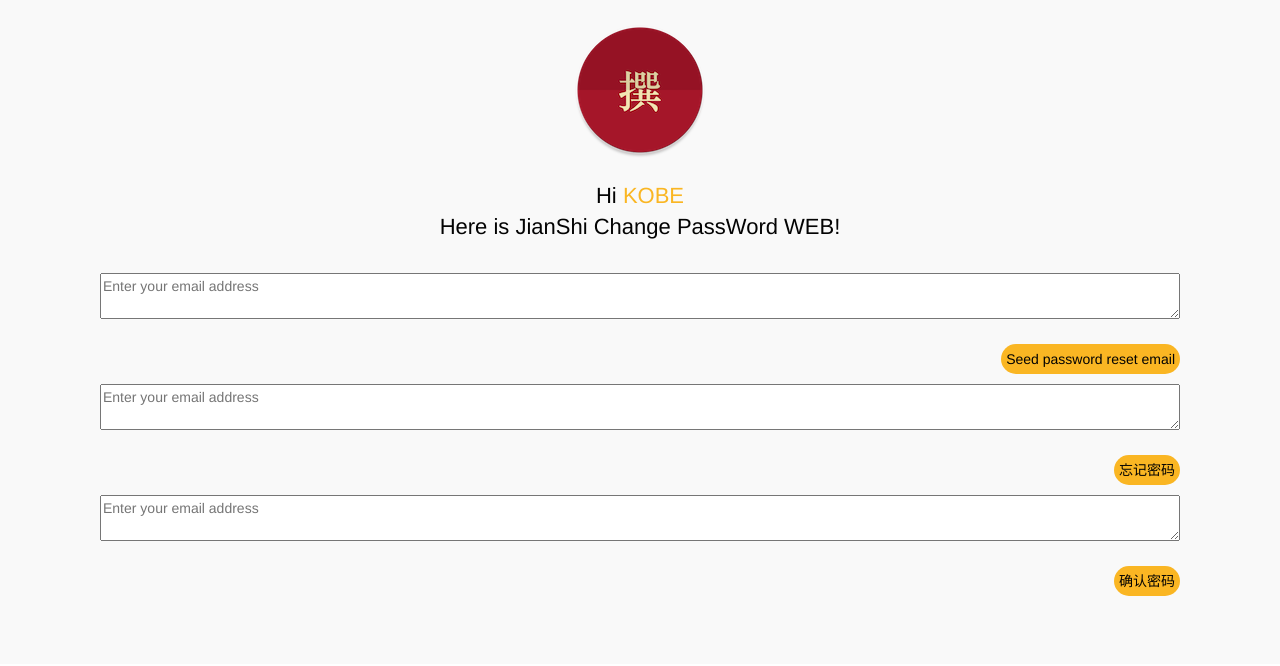
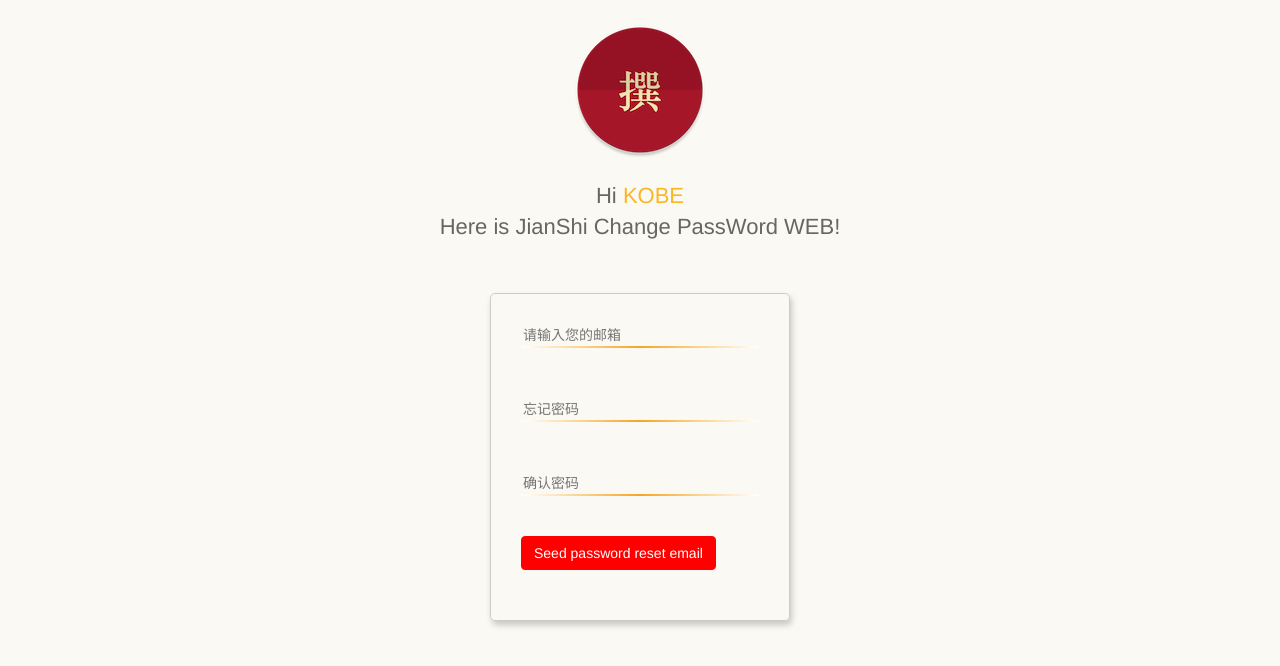
Before and after one commit to wingjay/jianshi, a Flask app: page /change_password in a window 1280 px wide. Shown: the top 666 px of the page. Run offline with Flask 2, Linux system fonts and the light colour scheme; parts of the project's set-up code (start-up, migrations or seed data) failed here and were passed over; some libraries are stand-ins or nearby versions.

Commit message:
change_password_3.0

```diff
--- a/server/server/www/web/templates/change_password.html
+++ b/server/server/www/web/templates/change_password.html
@@ -3,47 +3,112 @@
 <head>
     <meta charset="UTF-8">
     <title>{{ title }}</title>
+	<script src="/static/node_modules/jquery/dist/jquery.min.js"></script>
+	<link rel="stylesheet" href="https://cdn.bootcss.com/bootstrap/3.3.7/css/bootstrap.min.css" integrity="sha384-BVYiiSIFeK1dGmJRAkycuHAHRg32OmUcww7on3RYdg4Va+PmSTsz/K68vbdEjh4u" crossorigin="anonymous">
+	<script src="https://cdn.bootcss.com/bootstrap/3.3.7/js/bootstrap.min.js" integrity="sha384-Tc5IQib027qvyjSMfHjOMaLkfuWVxZxUPnCJA7l2mCWNIpG9mGCD8wGNIcPD7Txa" crossorigin="anonymous"></script>
 
-    <!-- 最新版本的 Bootstrap 核心 CSS 文件 -->
-<link rel="stylesheet" href="https://cdn.bootcss.com/bootstrap/3.3.7/css/bootstrap.min.css" integrity="sha384-BVYiiSIFeK1dGmJRAkycuHAHRg32OmUcww7on3RYdg4Va+PmSTsz/K68vbdEjh4u" crossorigin="anonymous">
 
-<!-- 可选的 Bootstrap 主题文件（一般不用引入） -->
-<link rel="stylesheet" href="https://cdn.bootcss.com/bootstrap/3.3.7/css/bootstrap-theme.min.css" integrity="sha384-rHyoN1iRsVXV4nD0JutlnGaslCJuC7uwjduW9SVrLvRYooPp2bWYgmgJQIXwl/Sp" crossorigin="anonymous">
+	<style type="text/css">
+		body {
+			background-color: #FAF9F3;
+			background-repeat:repeat;
+		}
 
-<!-- 最新的 Bootstrap 核心 JavaScript 文件 -->
-<script src="https://cdn.bootcss.com/bootstrap/3.3.7/js/bootstrap.min.js" integrity="sha384-Tc5IQib027qvyjSMfHjOMaLkfuWVxZxUPnCJA7l2mCWNIpG9mGCD8wGNIcPD7Txa" crossorigin="anonymous"></script>
+		.PassWord_Change {
+			color: #666666;
+		}
+		.PassWord_Change_content {
+			margin: 0 auto;
+			width: 300px;
+			border: 1px solid #ccc;
+			box-shadow: 2px 4px 6px rgba(0,0,0,.2);
+
+
+		}
+
+		@keyframes icon-bounce {
+		  0%, 100% {
+		    -moz-transform: rotate(0deg);
+		    -ms-transform: rotate(0deg);
+		    -webkit-transform: rotate(0deg);
+		    transform: rotate(0deg);
+		  }
+
+		  25% {
+		    -moz-transform: rotate(15deg);
+		    -ms-transform: rotate(15deg);
+		    -webkit-transform: rotate(15deg);
+		    transform: rotate(15deg);
+		  }
+
+		  50% {
+		    -moz-transform: rotate(-15deg);
+		    -ms-transform: rotate(-15deg);
+		    -webkit-transform: rotate(-15deg);
+		    transform: rotate(-15deg);
+		  }
+
+		  75% {
+		    -moz-transform: rotate(5deg);
+		    -ms-transform: rotate(5deg);
+		    -webkit-transform: rotate(5deg);
+		    transform: rotate(5deg);
+		  }
+
+		  85% {
+		    -moz-transform: rotate(-5deg);
+		    -ms-transform: rotate(-5deg);
+		    -webkit-transform: rotate(-5deg);
+		    transform: rotate(-5deg);
+		  }
+		}
+
+		.PassWord_Change_backgroundPic:hover {
+  			animation: icon-bounce 5s ;
+		}
+	</style>
+
+	<script type="text/javascript">
+	$function(){
+		$('#btn_ChangePassWord').click(function() {
+			$('.PassWord_Change_content').style.display="none";
+		});
+	}
+	</script>
 </head>
 <body>
-<div class="PassWord_Change" style="background-color: #f9f9f9;color: #030303;height: 100%;">
-	<div style="background: url('https://github.com/wingjay/jianshi/blob/v2.5-YinXuan/material/icon_136_136.png?raw=true') 50% 50% no-repeat;padding-top: 180px;">
+<div class="PassWord_Change">
+
+	<div class="PassWord_Change_backgroundPic" style="background: url('https://github.com/wingjay/jianshi/blob/v2.5-YinXuan/material/icon_136_136.png?raw=true') 50% 50% no-repeat;padding-top: 180px;">
 
 	</div>
+
 	<div style="text-align: center;font-size: 22px;">
-		Hi <span style="color: #fab623">{{ dev_name }}</span>
-	</div>
-	<div style="text-align: center;font-size: 22px;">
-		Here is JianShi Change PassWord WEB!
+		<div>
+			Hi <span style="color: #fab623">{{ dev_name }}</span>
+		</div>
+		<div>
+			Here is JianShi Change PassWord WEB!
+		</div>
 	</div>
 
-	<div class="container">
-		<div style="margin: 0 auto;">
-			<div style="padding: 30px;">
-				<textarea placeholder="Enter your email address" style="width: 100%"></textarea>
-				<div class="pull-right" style="box-shadow: 1,3,3,.2;padding: 5px;border-radius: 20px;background: #fab623;margin-top: 20px;">Seed password reset email</div>
-				<!-- <button class="pull-right btn-primary" type="submit" style="margin-top: 20px;margin-bottom: 20px;">Seed password reset email</button>
- -->			</div>
-			<div style="padding: 30px;">
-				<textarea placeholder="Enter your email address" style="width: 100%"></textarea>
-				<div class="pull-right" style="box-shadow: 1,3,3,.2;padding: 5px;border-radius: 20px;background: #fab623;margin-top: 20px;">忘记密码</div>
-
-				<!-- <button class="pull-right" type="submit" style="margin-top: 20px;margin-bottom: 20px;background: #fab623">>忘记密码</button>
- -->			</div>
-			<div style="padding: 30px;">
-				<textarea placeholder="Enter your email address" style="width: 100%"></textarea>
-				<div class="pull-right" style="box-shadow: 1,3,3,.2;padding: 5px;border-radius: 20px;background: #fab623;margin-top: 20px;margin-bottom: 68px;">确认密码</div>
-
-				<!-- <button class="pull-right btn-primary" type="submit" style="margin-top: 20px;margin-bottom: 50px;">>确认密码</button>
- -->			</div>
+	<div class="PassWord_Change_content" style="margin-top: 50px;border-radius: 5px;color: #ccc;">
+		<div  style="padding: 30px;">
+			<div>
+				<input type="text" placeholder="请输入您的邮箱" style="border: none;background-color: #FAF9F3;outline: none;">
+			</div>
+			<div style="background: linear-gradient(to right, white , #f5a623 , white);height: 2px;margin-bottom: 20px;"></div>
+			<div style="margin-top: 50px;">
+				<input type="text" placeholder="忘记密码" style="border: none;background-color: #FAF9F3;outline: none;">
+			</div>
+			<div style="background: linear-gradient(to right, white , #f5a623 , white);height: 2px;margin-bottom: 20px;"></div>
+			<div style="margin-top: 50px;">
+				<input type="text" placeholder="确认密码" style="border: none;background-color: #FAF9F3;outline: none;">
+			</div>
+			<div style="background: linear-gradient(to right, white , #f5a623 , white);height: 2px;margin-bottom: 20px;"></div>
+			<div>
+				<button id="btn_ChangePassWord" class="btn btn-primary" type="submit" style="margin-top: 20px;margin-bottom: 20px;background-color: red;border-color: red">Seed password reset email</button>
+			</div>
 		</div>
 	</div>
 
```
